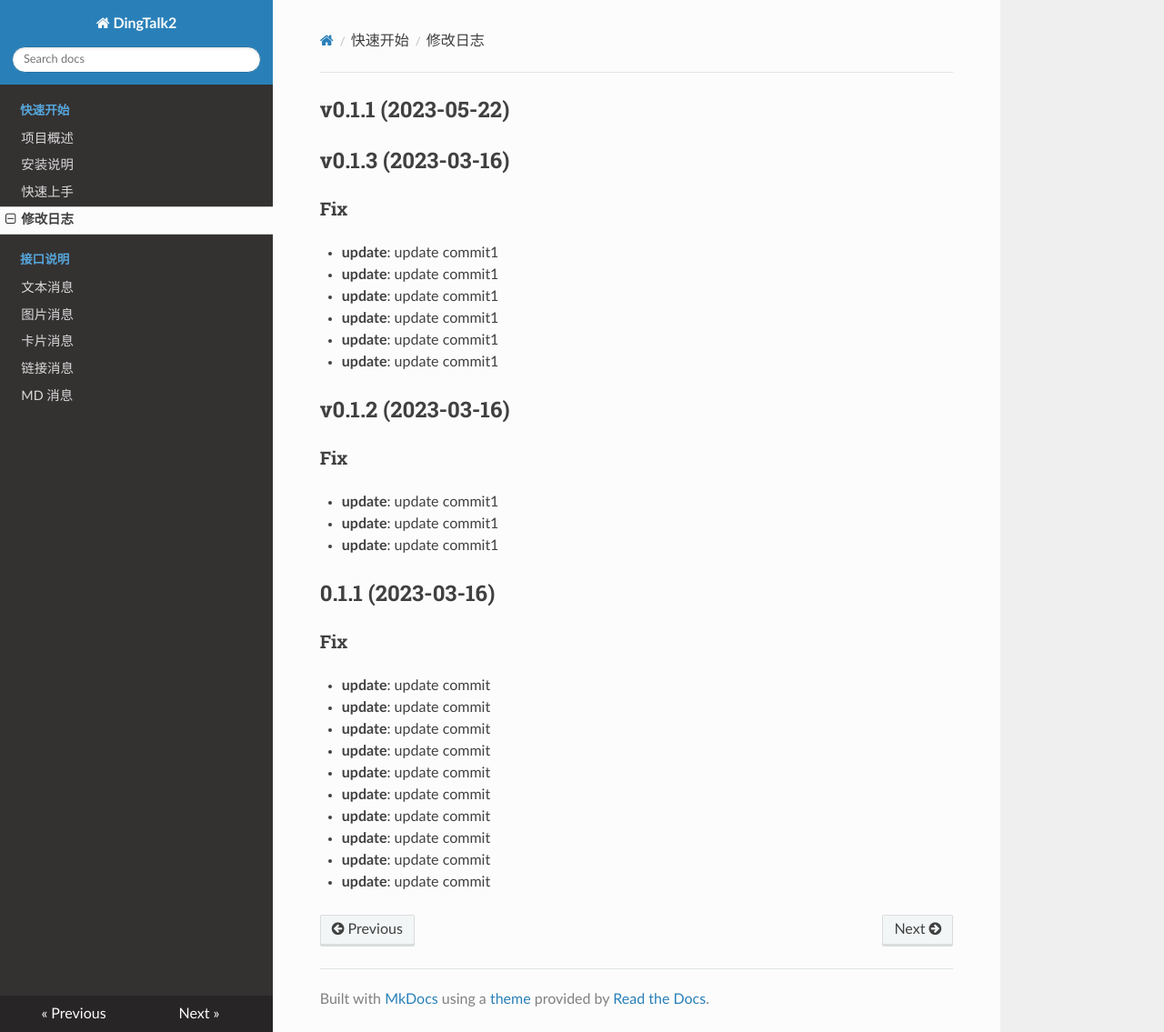
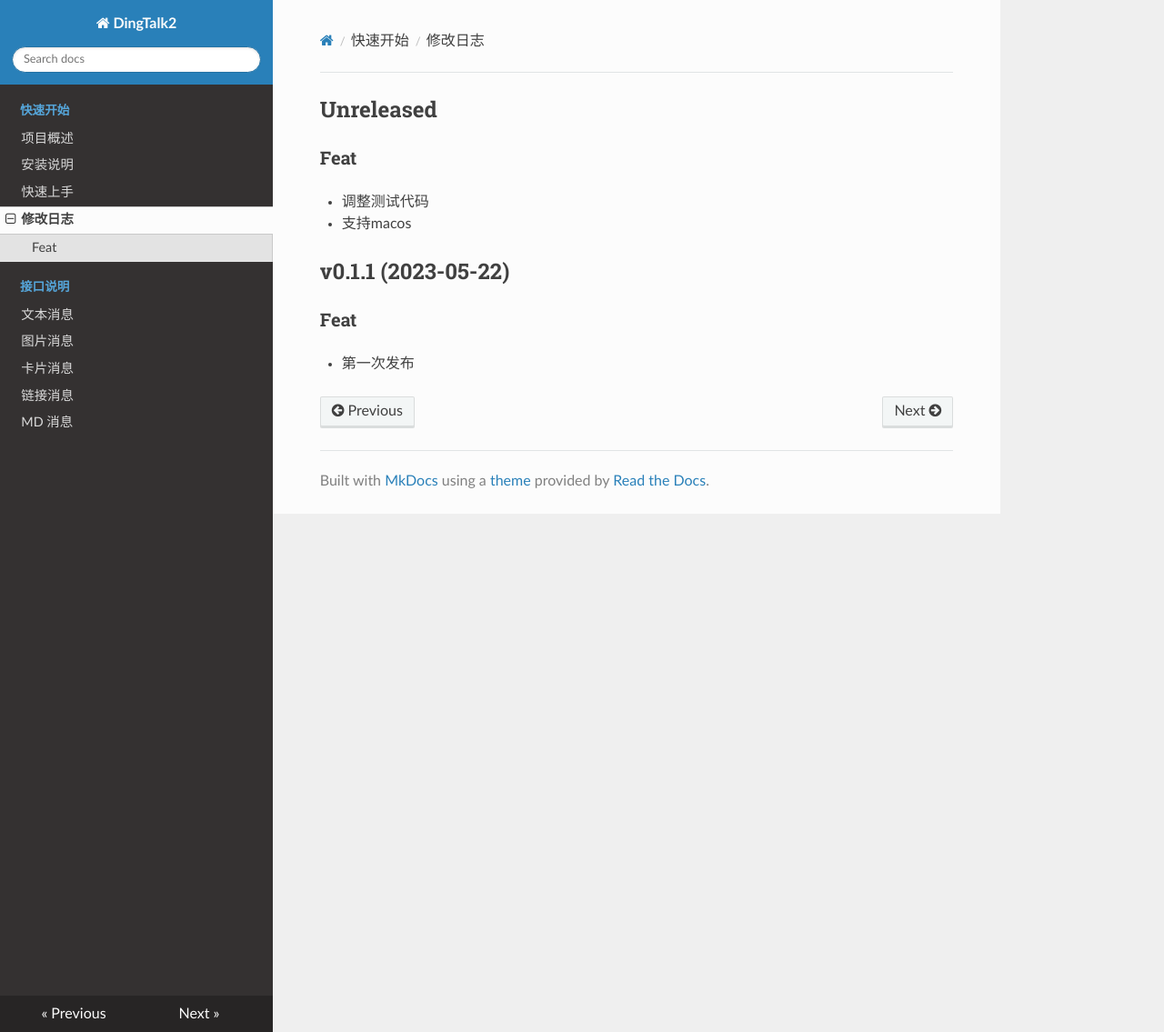
Before and after one commit to bopo/dingtalk2, an MkDocs documentation site: the page built from docs/history.md, in a window 1280 px wide and 1135 px high. Shown: the whole window at 91% size. Built offline with MkDocs 1.6.1, drawn with Linux system fonts in a browser that asks for light colours; nearby versions of some CDN libraries.

Commit message:
chore: 调整文档

```diff
--- a/docs/history.md
+++ b/docs/history.md
@@ -1,35 +1,13 @@
+
+## Unreleased
+
+### Feat
+
+- 调整测试代码
+- 支持macos
+
 ## v0.1.1 (2023-05-22)
 
-## v0.1.3 (2023-03-16)
+### Feat
 
-### Fix
-
-- **update**: update commit1
-- **update**: update commit1
-- **update**: update commit1
-- **update**: update commit1
-- **update**: update commit1
-- **update**: update commit1
-
-## v0.1.2 (2023-03-16)
-
-### Fix
-
-- **update**: update commit1
-- **update**: update commit1
-- **update**: update commit1
-
-## 0.1.1 (2023-03-16)
-
-### Fix
-
-- **update**: update commit
-- **update**: update commit
-- **update**: update commit
-- **update**: update commit
-- **update**: update commit
-- **update**: update commit
-- **update**: update commit
-- **update**: update commit
-- **update**: update commit
-- **update**: update commit
+- 第一次发布
--- a/pyproject.toml
+++ b/pyproject.toml
@@ -42,6 +42,7 @@ tag_format = "v$version"
 update_changelog_on_bump = true
 changelog_file = "docs/history.md"
 annotated_tag = true
+incremental = true
 version_files = [
     "dingtalk2/__init__.py:__version__",
     "pyproject.toml:version",
```
Also changed, not shown: README.md (+39 -12 lines), docs/api/card.md (+33 -0 lines), docs/api/feed.md (added, +26 -0 lines), docs/api/image.md (+12 -0 lines), docs/api/link.md (+16 -0 lines), docs/api/markdown.md (+17 -0 lines), docs/api/text.md (+10 -0 lines), docs/quick.md (+13 -0 lines), 1 other file.
